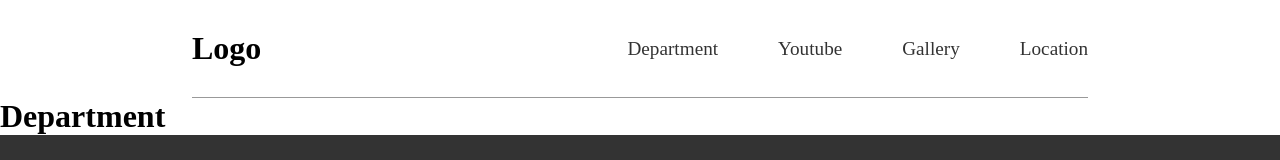
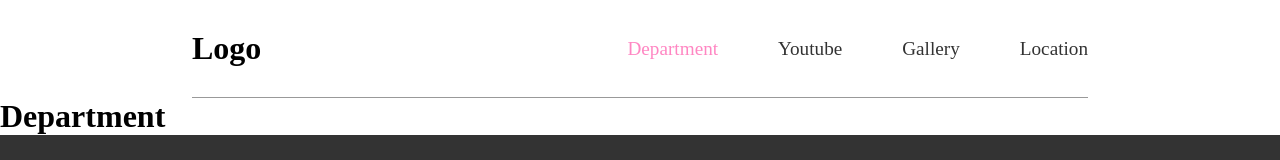
Before and after one commit to charsskim/route, a React (Create React App) app: page /department in a window 1280 px wide. Shown: the top 160 px of the page. Built offline with nearby package versions, Linux system fonts and the light colour scheme.

Commit message:
서브페이지 클릭할때해당링크로 이동

```diff
--- a/src/components/common/Header.jsx
+++ b/src/components/common/Header.jsx
@@ -1,13 +1,33 @@
+import { Link, NavLink } from 'react-router-dom';
+
 export default function Header() {
 	return (
 		<header className='Header'>
-			<h1>Logo</h1>
+			<h1>
+				<Link to='/'>Logo</Link>
+			</h1>
 
 			<ul>
-				<li>Department</li>
-				<li>Youtube</li>
-				<li>Gallery</li>
-				<li>Location</li>
+				<li>
+					<NavLink to='/department' activeClassName={'on'}>
+						Department
+					</NavLink>
+				</li>
+				<li>
+					<NavLink to='/youtube' activeClassName={'on'}>
+						Youtube
+					</NavLink>
+				</li>
+				<li>
+					<NavLink to='/gallery' activeClassName={'on'}>
+						Gallery
+					</NavLink>
+				</li>
+				<li>
+					<NavLink to='/location' activeClassName={'on'}>
+						Location
+					</NavLink>
+				</li>
 			</ul>
 		</header>
 	);
--- a/src/scss/common/_Header.scss
+++ b/src/scss/common/_Header.scss
@@ -18,6 +18,9 @@
 		li {
 			font-size: 1.2rem;
 			opacity: 0.8;
+			.on {
+				color: hotpink;
+			}
 		}
 	}
 }
```
